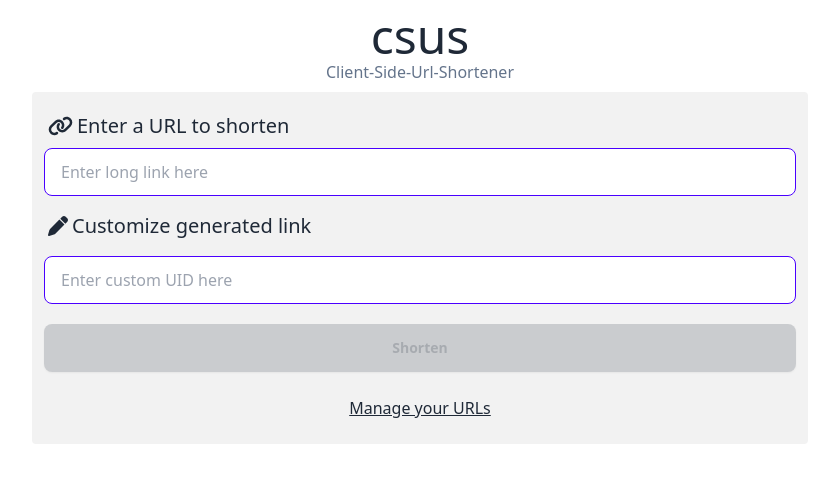
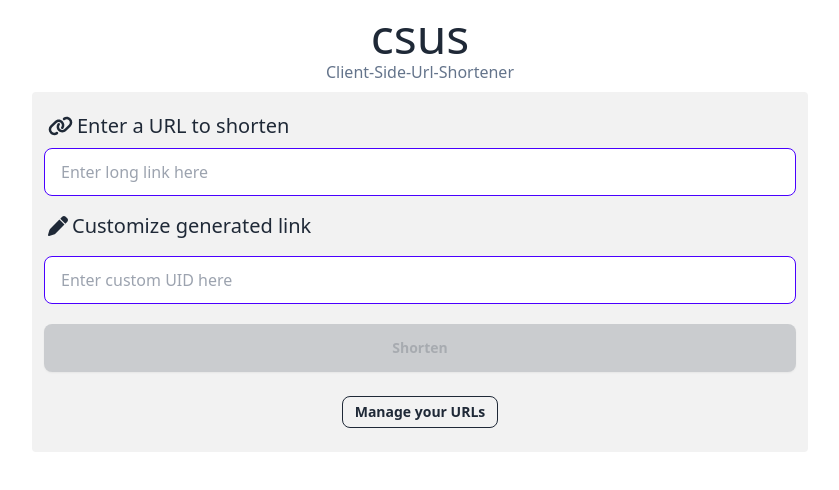
Before and after one commit to TheWilley/csus, a React (Vite) app: page /#/ in a window 1280 px wide. Shown: the top 490 px of the page, without its empty margins (220-1059 px from the left). Built offline with nearby package versions, Linux system fonts and the light colour scheme; no server answers.

Commit message:
style: changed link to a button

```diff
--- a/src/components/Dashboard.tsx
+++ b/src/components/Dashboard.tsx
@@ -36,11 +36,11 @@ function Dashboard(props: Props) {
                 <td>
                   <input value={item.url} className='bg-base-200 w-full' readOnly />
                 </td>
-                <td className="flex items-center">
-                  <span className="mr-3">{item.uid}</span>
+                <td className='flex items-center'>
+                  <span className='mr-3'>{item.uid}</span>
                   <FontAwesomeIcon
                     icon={faExternalLink}
-                    className="cursor-pointer"
+                    className='cursor-pointer'
                     onClick={() => handleExternalLink(item.uid)}
                   />
                 </td>
@@ -60,7 +60,7 @@ function Dashboard(props: Props) {
         <p className='p-3 font-bold text-center'> No URLs shortened yet</p>
       )}
       <hr />
-      <div className='flex justify-center mt-5'>
+      <div className='flex justify-center mt-5 mb-2'>
         <div className='grid md:grid-cols-3 gap-3 w-full'>
           <div className='action-item flex items-center'>
             <button
--- a/src/routes/Root.tsx
+++ b/src/routes/Root.tsx
@@ -52,7 +52,7 @@ function Root() {
           />
         )}
         <div className='text-center p-3'>
-          <button className='link hover:text-primary' onClick={toggleShowDashboard}>
+          <button className='btn btn-sm btn-outline' onClick={toggleShowDashboard}>
             {dashboardIsShown ? 'Back to home' : 'Manage your URLs'}
           </button>
         </div>
```
